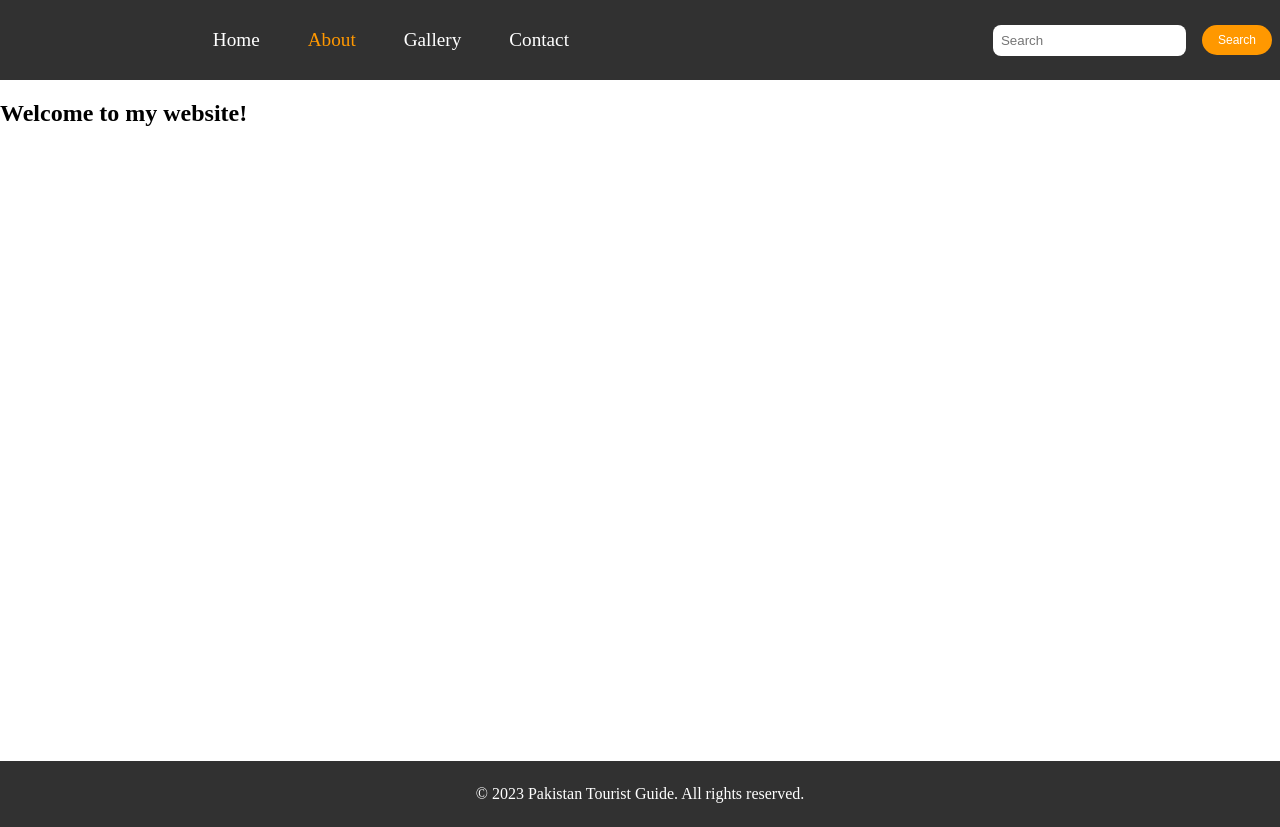
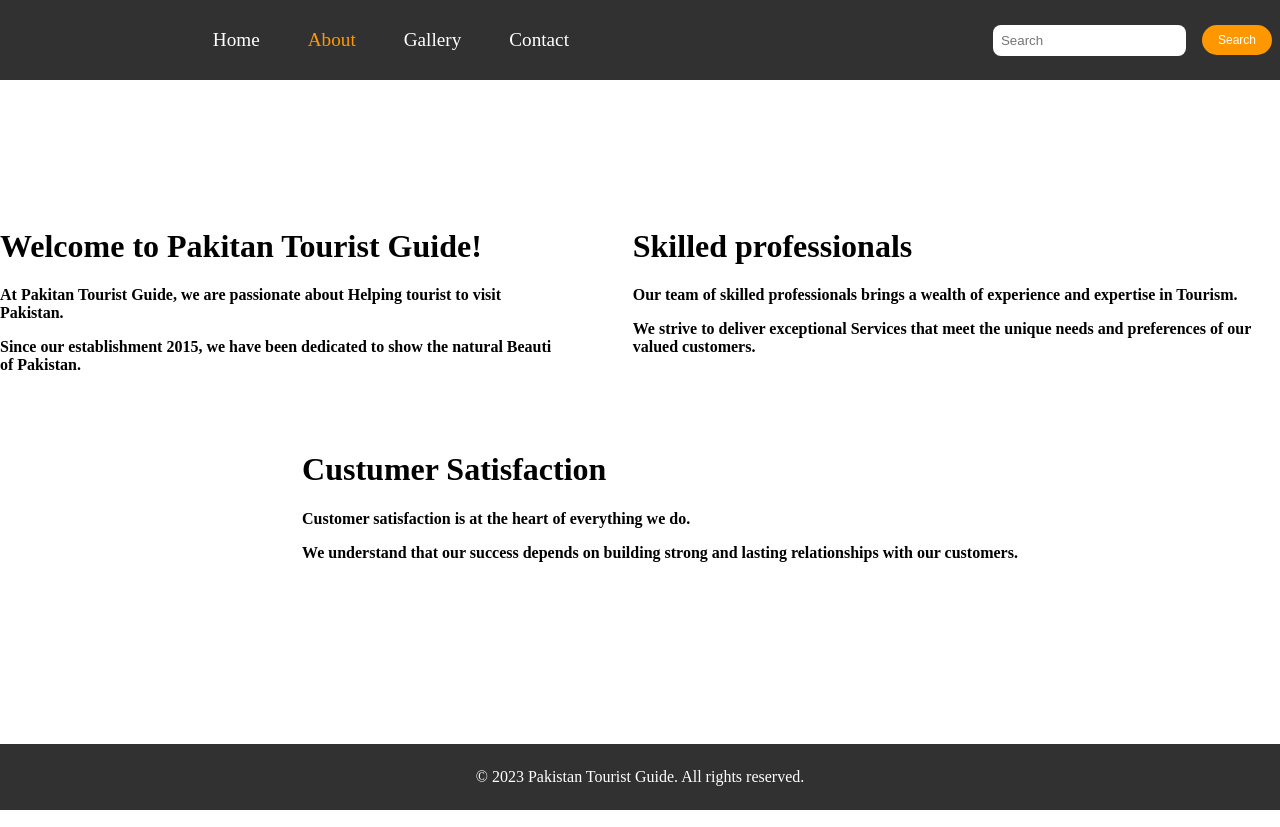
Before and after one commit to Najaam/FirstSemister-itcproject, a plain HTML site: page aboutus.html in a window 1280 px wide. Drawn offline with Linux system fonts and the light colour scheme.

Commit message:
100% done

```diff
--- a/aboutus.html
+++ b/aboutus.html
@@ -49,8 +49,33 @@
     </nav>
   </header>
   <!--  page content -->
-  <main style="height: 82.6vh; width: auto;">
-    <h2>Welcome to my website!</h2>
+  <main style="height: 83vh; width: auto;animation: fadeIn 3s ease-in-out ;">
+
+
+    <div style="display: flex; justify-content: center; align-items: center;height: 100%;flex-direction: column;">
+
+      <div style="display: flex;flex-direction: row; ">
+
+        <div style="color: #000; font-weight: bold;margin-right: 5vh;">
+          <h1>Welcome to Pakitan Tourist Guide!</h1>
+      <p style=" font-size:2vh;">At <strong>Pakitan Tourist Guide</strong>, we are passionate about Helping tourist to visit Pakistan. </p>
+      <p style=" font-size:2vh;">Since our establishment 2015, we have been dedicated to show the natural Beauti of Pakistan.</p>
+        </div>
+
+        <div style="color: #000; font-weight: bold; margin-left: 5vh;">
+          <h1>Skilled professionals</h1>
+          <p style="font-size:2vh;">Our team of skilled professionals brings a wealth of experience and expertise in Tourism.</p>
+          <p style="font-size:2vh;">We strive to deliver exceptional Services that meet the unique needs and preferences of our valued customers.</p>
+        </div>
+      </div>
+      <div style="padding: 40px; color: #000;font-weight: bold; margin-left: 5vh;">
+        <h1>Custumer Satisfaction</h1>
+        <p style="font-size:2vh;">Customer satisfaction is at the heart of everything we do. </p>
+        <p style="font-size:2vh;">We understand that our success depends on building strong and lasting relationships with our customers.</p>
+      </div>
+
+    </div>
+
 
   </main>
   <!-- Footer -->
```
Also changed, not shown: index.html (+3 -1 lines).
